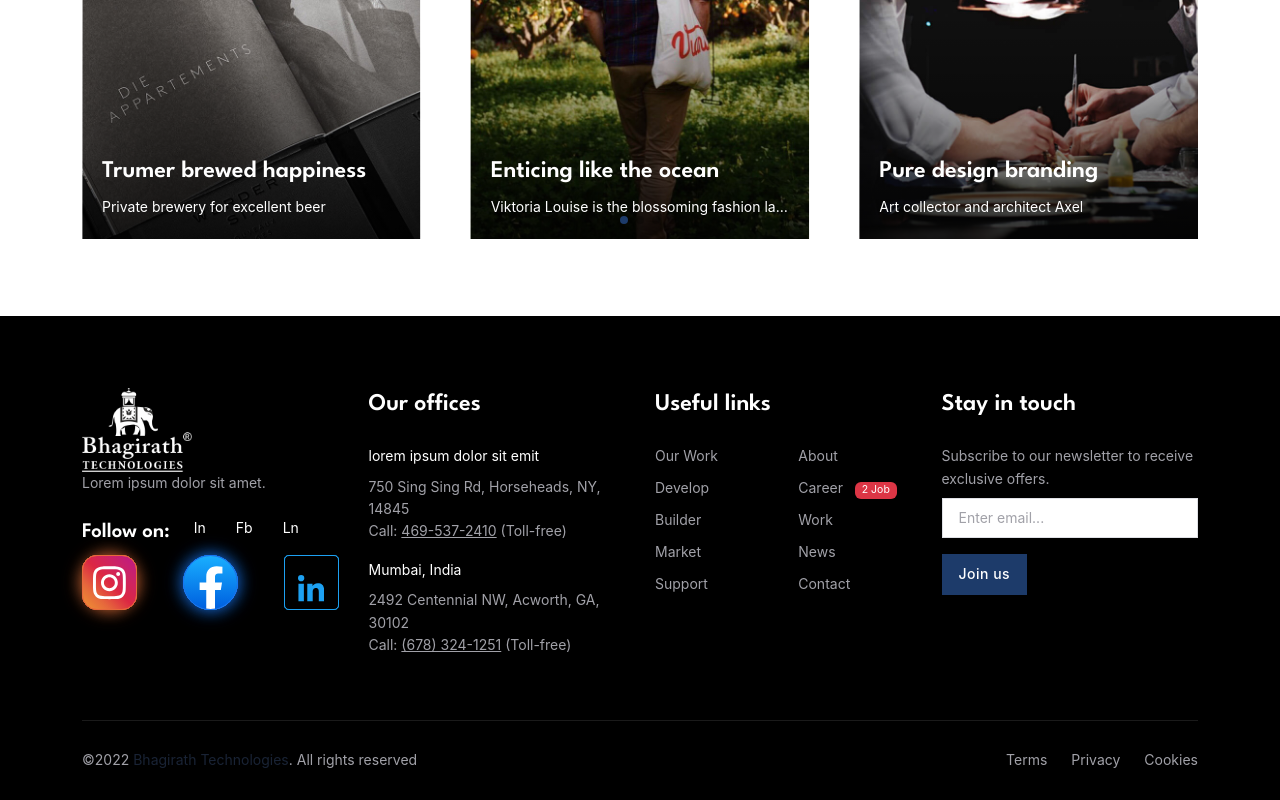
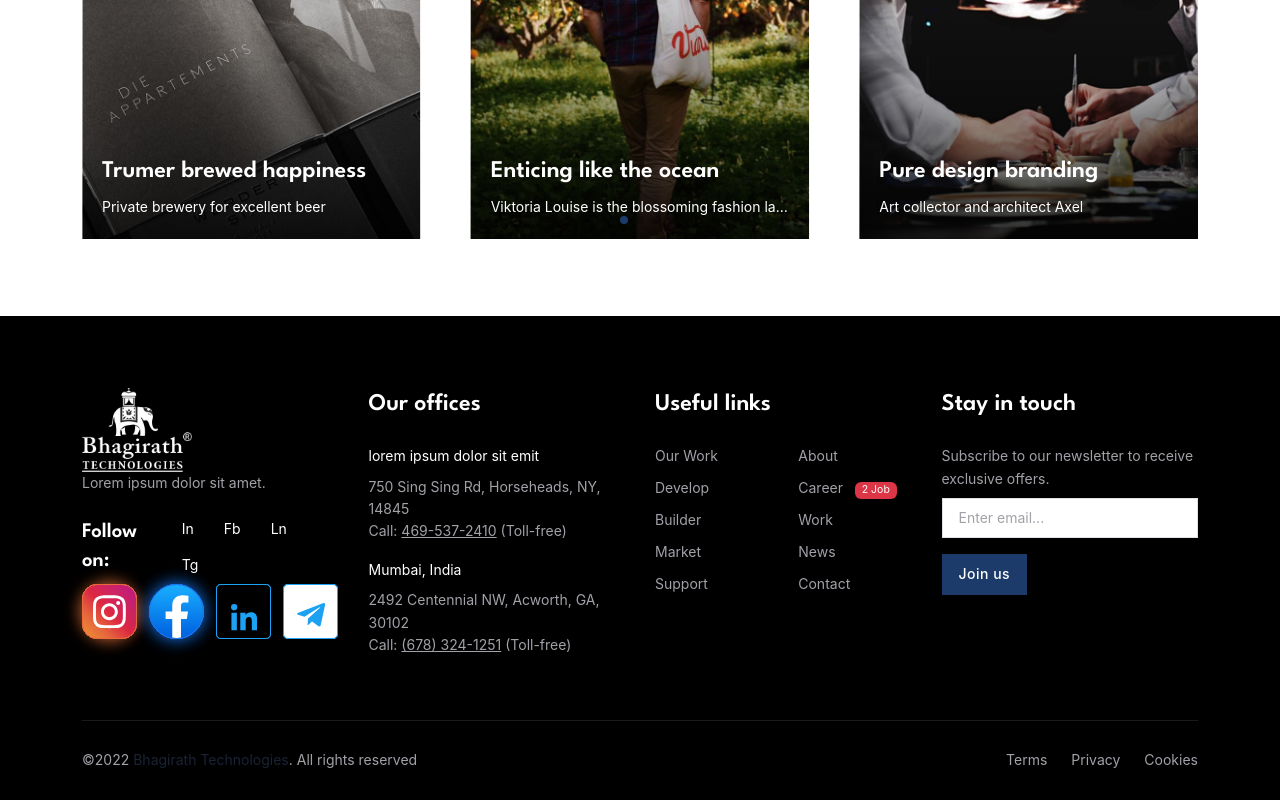
Before and after one commit to Bhagirath-Technologies/btpl-webapp, a React (Create React App) app: page / in a window 1280 px wide. Shown: the part 3682-4482 px from the top of the page. Built offline with nearby package versions, Linux system fonts and the light colour scheme.

Commit message:
added telegram icon in footer

```diff
--- a/src/components/Footer.jsx
+++ b/src/components/Footer.jsx
@@ -12,12 +12,13 @@ const Footer = () => {
                             <img src='../assets/images/logos/Bhagirath Technologies Logo White.png' alt='logo' width="110px" />
                             {/* <h3 class="text-white">Logo<span class="text-primary">.</span></h3> */}
                             <p>Lorem ipsum dolor sit amet.</p>
-                            <div class="d-flex me-auto">
+                            <div class="d-flex me-auto align-items-center">
                                 <h6 class="mt-2 me-4 text-white">Follow on:</h6>
                                 <div class="list-group-inline list-unstyled text-primary-hover">
                                     <Link to="#" class="list-group-item text-white bg-transparent">In</Link>
                                     <Link to="#" class="list-group-item text-white bg-transparent">Fb</Link>
                                     <Link to="#" class="list-group-item text-white bg-transparent">Ln</Link>
+                                    <Link to="#" class="list-group-item text-white bg-transparent">Tg</Link>
                                 </div>
                             </div>
                             <div className="d-flex justify-content-between">
@@ -153,7 +154,42 @@ const Footer = () => {
                                         </Link>
                                     </div>
                                 </div>
+                                {/* animated social icons linkedin ends */}
+                                {/* animated social icons linkedin starts */}
+                                <div class="tooltip_container_ln">
+                                    <div class="tooltip_ln">
+                                        <div class="profile_ln">
+                                            <div class="user_ln">
+                                                <div class="img_ln">Tg</div>
+                                                <div class="details_ln">
 
+                                                    <div class="name_ln">User</div>
+                                                    <div class="username_ln">@bhagirath_tech</div>
+                                                </div>
+                                            </div>
+                                            <div class="about_ln">10k+ Connections</div>
+                                        </div>
+                                    </div>
+                                    <div class="text_ln">
+                                        <Link class="icon_ln" to="#">
+                                            <div class="layer_ln layer_tele">
+                                                <span></span>
+                                                <span></span>
+                                                <span></span>
+                                                <span></span>
+                                                <span class="fab fa-telegram-plane">
+                                                    <svg viewBox="0 0 448 512" height="1em">
+                                                        {/* <path
+                                                            d="M100.28 448H7.4V148.9h92.88zM53.79 108.1C24.09 108.1 0 83.5 0 53.8a53.79 53.79 0 0 1 107.58 0c0 29.7-24.1 54.3-53.79 54.3zM447.9 448h-92.68V302.4c0-34.7-.7-79.2-48.29-79.2-48.29 0-55.69 37.7-55.69 76.7V448h-92.78V148.9h89.08v40.8h1.3c12.4-23.5 42.69-48.3 87.88-48.3 94 0 111.28 61.9 111.28 142.3V448z"
+                                                        ></path> */}
+                                                    </svg>
+                                                </span>
+                                            </div>
+                                            <div class="text_ln">Telegram</div>
+                                        </Link>
+                                    </div>
+                                </div>
+                                {/* animated social icons linkedin ends */}
                                 {/* animated social icons ends */}
                             </div>
                         </div>
```
Also changed, not shown: public/assets/css/style.css.
